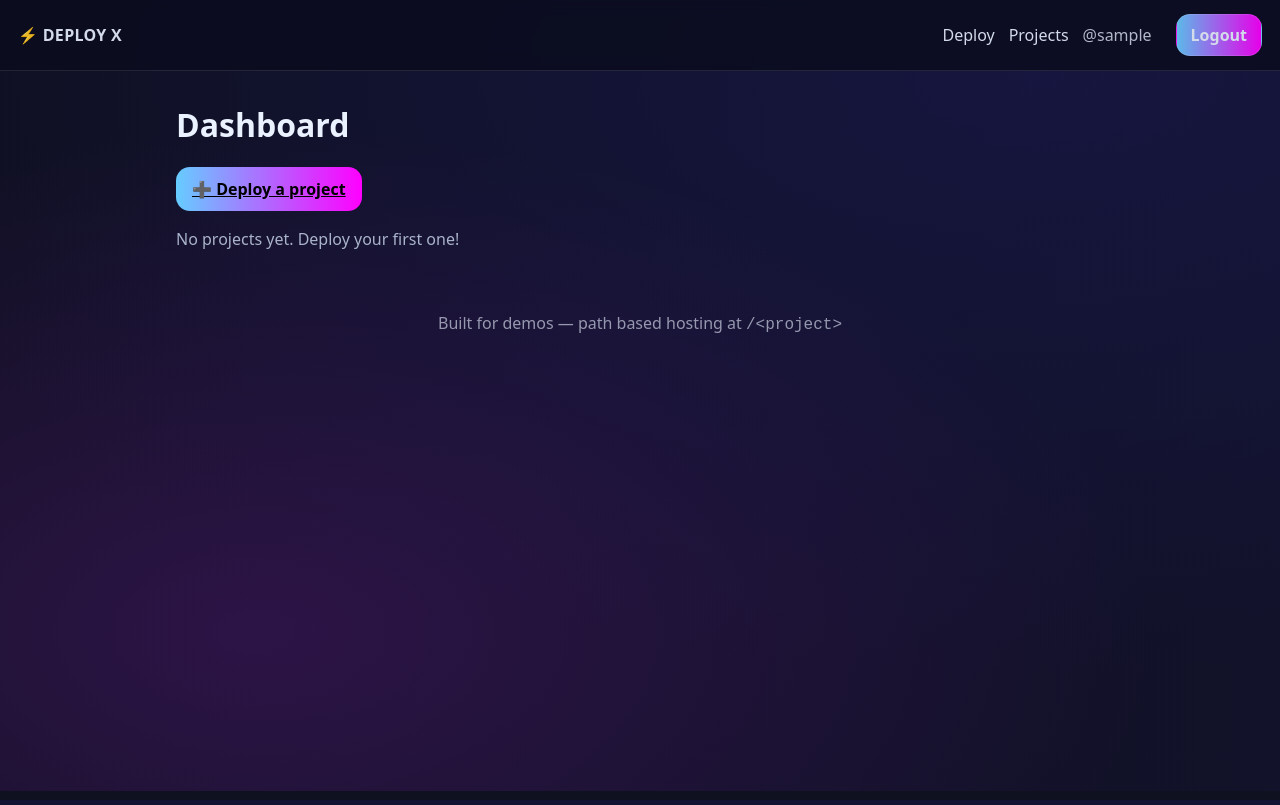
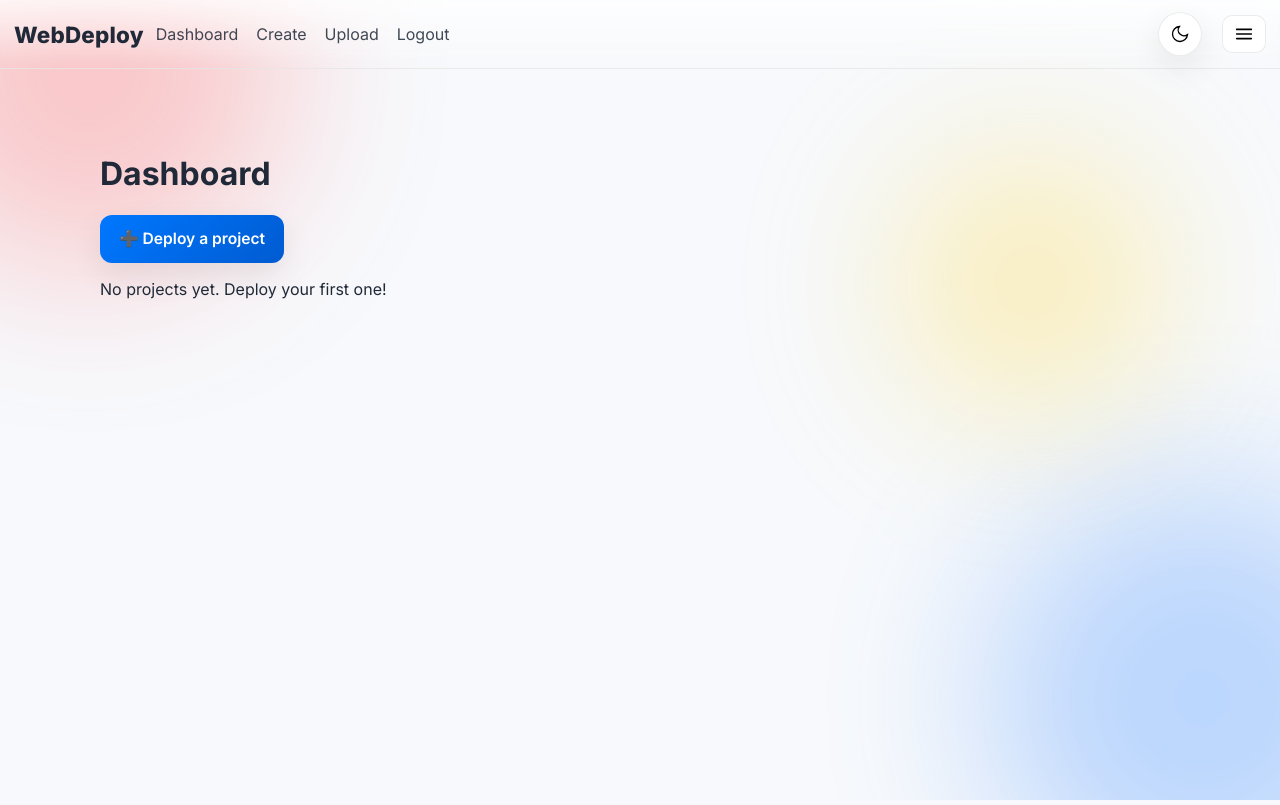
Before and after one commit to d0x-dev/DeployX, a Flask app: page / in a window 1280 px wide. Run offline with Flask 3, Linux system fonts and the light colour scheme; the visitor is signed in with stand-in values (Sample User, id 1).

Commit message:
Update base.html

```diff
--- a/templates/base.html
+++ b/templates/base.html
@@ -1,75 +1,186 @@
 <!doctype html>
-<html lang="en">
+<html lang="en" data-theme="light">
 <head>
-  <meta charset="utf-8" />
-  <meta name="viewport" content="width=device-width, initial-scale=1" />
-  <title>{{ title or "DEPLOY X " }}</title>
+  <meta charset="utf-8">
+  <meta name="viewport" content="width=device-width,initial-scale=1,viewport-fit=cover,user-scalable=yes">
+  <title>{% block title %}WebDeploy{% endblock %}</title>
+
+  <link rel="preconnect" href="https://fonts.googleapis.com">
+  <link href="https://fonts.googleapis.com/css2?family=Inter:wght@400;600;700;800&display=swap" rel="stylesheet">
+
   <style>
-    :root { --bg1:#0f1020; --bg2:#12122a; --fg:#eaf1ff; --acc:#6cf; --acc2:#f0f; --muted:#a9b3c9; }
+  :root{
+    --primary:#0078ff; --primary-dark:#005bd1;
+    --bg:#f7f9fc; --surface:#ffffff;
+    --text:#1f2937; --text-muted:#6b7280;
+    --border:rgba(0,0,0,0.08); --shadow:0 12px 32px rgba(0,0,0,0.08);
+    --radius:18px; --maxw:1120px; --section:4rem;
+    --gradient:linear-gradient(135deg,var(--primary) 0%,var(--primary-dark) 100%);
+  }
+  html[data-theme="dark"]{
+    --bg:#0f1116; --surface:#16191f; --text:#e5e7eb; --text-muted:#9ca3af;
+    --border:rgba(255,255,255,0.06); --shadow:0 12px 32px rgba(0,0,0,0.32);
+    --gradient:linear-gradient(135deg,#0090ff 0%,#005bd1 100%);
+  }
+
   *{box-sizing:border-box}
-    body{margin:0;color:var(--fg);font:16px/1.5 system-ui,-apple-system,Segoe UI,Roboto,Ubuntu;background:var(--bg1)}
-    .bg{position:fixed;inset:0;z-index:-1;background:
-      radial-gradient(1200px 600px at 80% 10%, #1f1f6f55, transparent),
-      radial-gradient(900px 500px at 20% 80%, #7f1fae44, transparent),
-      linear-gradient(90deg, var(--bg1), var(--bg2));animation:float 18s ease-in-out infinite}
-    @keyframes float{0%{transform:translateY(0)}50%{transform:translateY(-10px)}100%{transform:translateY(0)}}
-    .nav{display:flex;gap:14px;align-items:center;padding:14px 18px;backdrop-filter:blur(8px);background:#0b0c1dcc;position:sticky;top:0;border-bottom:1px solid #ffffff1a}
-    .brand{font-weight:700;letter-spacing:.3px;text-decoration:none;color:var(--fg)}
-    .nav a{color:var(--fg);text-decoration:none;opacity:.9}
-    .nav .spacer{flex:1}
-    .nav .btn{padding:8px 14px;border:1px solid #fff2;border-radius:14px;transition:transform .15s}
-    .nav .btn:hover{transform:translateY(-1px)}
-    .user{opacity:.75;margin-right:10px}
-    .container{max-width:960px;margin:30px auto;padding:0 16px}
-    .title{font-size:32px;margin:6px 0 18px}
-    .subtitle{font-size:20px;margin:20px 0 12px;opacity:.9}
-    .muted{color:var(--muted)}
-    .card{background:#0c0d22cc;border:1px solid #ffffff1a;padding:18px;border-radius:16px;box-shadow:0 10px 30px #0005;animation:pop .3s ease}
-    .card-float{transition:transform .2s ease,box-shadow .2s ease}
-    .card-float:hover{transform:translateY(-3px);box-shadow:0 18px 40px #0006}
-    @keyframes pop{from{transform:scale(.98);opacity:0}to{transform:scale(1);opacity:1}}
-    label{display:flex;flex-direction:column;gap:6px;margin:8px 0}
-    input{background:#0a0b1a;color:var(--fg);border:1px solid #ffffff22;padding:10px 12px;border-radius:12px}
-    .btn{display:inline-block;background:linear-gradient(90deg,var(--acc),var(--acc2));color:#000;font-weight:600;padding:10px 16px;border:none;border-radius:14px;cursor:pointer;transition:filter .2s ease,transform .15s ease}
-    .btn:hover{filter:saturate(1.2);transform:translateY(-1px)}
-    .btn.danger{background:linear-gradient(90deg,#ff6969,#ff3cac);color:#000}
-    .link{color:#9fd;text-decoration:none}
-    .mono{font-family:ui-monospace,SFMono-Regular,Menlo,Consolas,monospace;opacity:.9}
-    .grid{display:grid;grid-template-columns:repeat(auto-fit,minmax(260px,1fr));gap:16px}
-    .row{display:flex;gap:10px;align-items:center}
-    .flash-wrap{display:grid;gap:8px;margin-bottom:16px}
-    .flash{padding:10px 12px;border-radius:12px}
-    .flash.success{background:#0d4022;border:1px solid #27d07a55}
-    .flash.danger{background:#401018;border:1px solid #ff4b6e55}
-    .flash.warning{background:#3a360a;border:1px solid #e7d43a55}
-    .flash.info{background:#0c2a3a;border:1px solid #6cc9ff55}
-    .footer{text-align:center;opacity:.6;padding:30px 0}
-    .logpane{background:#0a0b1a;border:1px solid #243;padding:12px;height:60vh;overflow:auto;border-radius:12px;font-family:ui-monospace,SFMono-Regular,Menlo,Consolas,monospace;font-size:13px}
-    .badge{display:inline-flex;align-items:center;gap:8px;padding:6px 10px;border:1px solid #ffffff22;border-radius:999px;background:#0a0b1a}
+  html,body{height:100%}
+  body{
+    margin:0; background:var(--bg); color:var(--text);
+    font-family:'Inter',system-ui,-apple-system,Segoe UI,Roboto,Ubuntu,sans-serif;
+    overflow-x:hidden; -webkit-text-size-adjust:100%; touch-action:pan-y; scroll-behavior:smooth;
+  }
+  a{color:var(--primary); text-decoration:none}
+
+  .container{width:100%; max-width:var(--maxw); margin:0 auto; padding:0 1.25rem}
+  .page{min-height:calc(100dvh - 64px); padding:var(--section) 0}
+  @media (max-width:768px){ :root{--section:3rem}; .page{padding:2.5rem 0} }
+
+  /* Blobs */
+  .blobs{position:fixed; inset:0; pointer-events:none; z-index:-1; overflow:hidden}
+  .blob{position:absolute; border-radius:50%; filter:blur(80px); opacity:.35; animation:float 14s infinite alternate ease-in-out}
+  .blob.one{width:380px;height:380px; top:-100px; left:-120px; background:#ff6b6b; animation-delay:0s}
+  .blob.two{width:420px;height:420px; bottom:-120px; right:-120px; background:#4d96ff; animation-delay:1.3s}
+  .blob.three{width:260px;height:260px; top:20%; right:10%; background:#ffd93d; animation-delay:2.1s}
+  @keyframes float{0%{transform:translate(0,0) scale(1)}100%{transform:translate(40px,-40px) scale(1.08)}}
+
+  /* App bar */
+  .appbar{
+    position:sticky; top:0; z-index:10; backdrop-filter:blur(10px);
+    background:linear-gradient(180deg, rgba(255,255,255,.78), rgba(255,255,255,0));
+    border-bottom:1px solid var(--border); padding:12px 14px;
+    display:flex; align-items:center; gap:12px;
+  }
+  html[data-theme="dark"] .appbar{
+    background:linear-gradient(180deg, rgba(22,25,31,.78), rgba(22,25,31,0));
+  }
+  .brand{font-weight:800; font-size:1.4rem; letter-spacing:.2px; color:var(--text); text-decoration:none}
+  .nav{display:none; align-items:center; gap:18px}
+  .nav a{color:var(--text); opacity:.85}
+  .nav a:hover{opacity:1}
+  @media (min-width:900px){ .nav{display:flex} .hamb{display:none} }
+
+  /* Theme toggle */
+  .theme-toggle{
+    margin-left:auto; width:44px;height:44px;border-radius:50%; border:1px solid var(--border);
+    background:var(--surface); box-shadow:var(--shadow); display:inline-flex; align-items:center; justify-content:center; cursor:pointer;
+    transition:transform .15s ease
+  }
+  .theme-toggle:active{transform:scale(.97)}
+  .theme-toggle svg{width:20px;height:20px}
+
+  /* Drawer */
+  .hamb{margin-left:8px; width:44px;height:38px; border-radius:10px; border:1px solid var(--border);
+        background:var(--surface); display:inline-flex; align-items:center; justify-content:center; cursor:pointer}
+  .hamb svg{width:22px;height:22px}
+  .drawer{position:fixed; inset:0; z-index:11; pointer-events:none}
+  .drawer.open{pointer-events:auto}
+  .scrim{position:absolute; inset:0; background:rgba(0,0,0,.46); opacity:0; transition:opacity .22s}
+  .drawer.open .scrim{opacity:1}
+  .sheet{
+    position:absolute; right:0; top:0; height:100%; width:min(86vw,360px); overflow:auto;
+    background:var(--surface); border-left:1px solid var(--border); backdrop-filter:blur(12px);
+    transform:translate3d(100%,0,0); transition:transform .24s cubic-bezier(.2,.8,.2,1);
+    padding:16px;
+  }
+  .drawer.open .sheet{transform:translate3d(0,0,0)}
+  .sheet h3{margin:6px 0 12px; font-size:1.06rem}
+  .menu{display:flex; flex-direction:column; gap:8px}
+  .menu a{display:flex; align-items:center; gap:10px; padding:12px; border-radius:12px; border:1px solid var(--border); background:var(--surface)}
+  .menu a:hover{background:rgba(0,0,0,.04)}
+  html[data-theme="dark"] .menu a:hover{background:rgba(255,255,255,.06)}
+  .menu svg{width:18px;height:18px}
+
+  /* Cards + buttons */
+  .card{background:var(--surface); border:1px solid var(--border); border-radius:var(--radius); box-shadow:var(--shadow); padding:1.6rem 1.4rem; transition:transform .25s, box-shadow .25s}
+  .card:hover{transform:translateY(-2px); box-shadow:0 16px 40px rgba(0,0,0,0.14)}
+  .btn{display:inline-flex; align-items:center; justify-content:center; gap:.45rem; padding:.9rem 1.2rem; border-radius:12px; border:none; cursor:pointer; font-weight:600; transition:all .25s ease; font-size:.975rem; box-shadow:var(--shadow); color:#fff; background:var(--gradient)}
+  .btn:hover{filter:brightness(1.05)}
+  .btn-ghost{background:var(--surface); border:1px solid var(--border); color:var(--text)}
+  .btn-ghost:hover{background:rgba(0,0,0,.04)}
+  html[data-theme="dark"] .btn-ghost:hover{background:rgba(255,255,255,.06)}
+
+  /* Forms */
+  label{display:flex; flex-direction:column; gap:.45rem; margin:.6rem 0}
+  input{background:var(--surface); border:1px solid var(--border); border-radius:12px; padding:.8rem 1rem; color:var(--text); outline:none}
+  input:focus{box-shadow:0 0 0 3px rgba(0,120,255,.14)}
+
+  /* Flash */
+  .flash-wrap{display:grid; gap:8px; margin:1rem 0}
+  .flash{padding:.85rem 1rem; border-radius:12px; border:1px solid var(--border)}
+  .flash.success{background:#e9fce9}
+  .flash.danger{background:#ffe9ee}
+  .flash.warning{background:#fff6e6}
+  .flash.info{background:#e8f4ff}
+
+  /* Logs */
+  .logpane{background:#0b0f14; color:#e7ecf3; border:1px solid #243; padding:12px; height:60vh; overflow:auto; border-radius:12px; font-family:ui-monospace, SFMono-Regular, Menlo, Consolas, monospace; font-size:13px}
+  .badge{display:inline-flex; align-items:center; gap:8px; padding:10px 12px; border-radius:12px; background:var(--surface); border:1px solid var(--border); font-family:ui-monospace,Menlo,Consolas,monospace; color:var(--text); text-decoration:none; word-break:break-all}
   .dot{width:10px;height:10px;border-radius:50%}
   .dot.gray{background:#6c7280}
   .dot.amber{background:#fbbf24}
   .dot.green{background:#34d399}
-    .shine{animation:shine 1.6s ease-in-out 1}
-    @keyframes shine{0%{box-shadow:0 0 0 rgba(255,255,255,0)}50%{box-shadow:0 0 12px rgba(255,255,255,.4)}100%{box-shadow:0 0 0 rgba(255,255,255,0)}}
   </style>
 </head>
 <body>
-  <div class="bg"></div>
-  <nav class="nav">
-    <a href="{{ url_for('dashboard') }}" class="brand">⚡ DEPLOY X </a>
-    <div class="spacer"></div>
+
+  <!-- Blurred blobs -->
+  <div class="blobs" aria-hidden="true">
+    <div class="blob one"></div>
+    <div class="blob two"></div>
+    <div class="blob three"></div>
+  </div>
+
+  <!-- Header -->
+  <header class="appbar">
+    <a class="brand" href="{{ url_for('dashboard') }}">WebDeploy</a>
+
+    <nav class="nav" aria-label="Primary">
       {% if session.get('user') %}
-      <a href="{{ url_for('deploy') }}">Deploy</a>
-      <a href="{{ url_for('projects') }}">Projects</a>
-      <span class="user">@{{ session.get('user') }}</span>
-      <a class="btn" href="{{ url_for('logout') }}">Logout</a>
+        <a href="{{ url_for('dashboard') }}">Dashboard</a>
+        <a href="{{ url_for('deploy') }}">Create</a>
+        <a href="{{ url_for('projects') }}">Upload</a>
+        <a href="{{ url_for('logout') }}">Logout</a>
       {% else %}
-      <a class="btn" href="{{ url_for('login') }}">Login</a>
+        <a href="{{ url_for('login') }}">Login</a>
+        <a href="{{ url_for('signup') }}">Sign up</a>
       {% endif %}
     </nav>
 
-  <main class="container">
+    <!-- Theme toggle -->
+    <button class="theme-toggle" id="themeToggle" aria-label="Toggle theme">
+      <svg viewBox="0 0 24 24" fill="none" stroke="currentColor" stroke-width="1.6"><path d="M21 12.79A9 9 0 1 1 11.21 3 7 7 0 0 0 21 12.79Z"/></svg>
+    </button>
+
+    <!-- mobile hamburger -->
+    <button class="hamb" id="hamb" aria-label="Menu" aria-controls="drawer" aria-expanded="false">
+      <svg viewBox="0 0 24 24" fill="none" stroke="currentColor" stroke-width="1.8" stroke-linecap="round">
+        <path d="M4 7h16M4 12h16M4 17h16"/>
+      </svg>
+    </button>
+  </header>
+
+  <!-- Drawer -->
+  <aside class="drawer" id="drawer" aria-hidden="true">
+    <div class="scrim" id="scrim"></div>
+    <div class="sheet" role="dialog" aria-label="Menu">
+      <h3>Menu</h3>
+      <nav class="menu">
+        {% if session.get('user') %}
+          <a href="{{ url_for('dashboard') }}">Dashboard</a>
+          <a href="{{ url_for('deploy') }}">Create project</a>
+          <a href="{{ url_for('projects') }}">Upload files</a>
+          <a href="{{ url_for('logout') }}">Logout</a>
+        {% else %}
+          <a href="{{ url_for('login') }}">Login</a>
+          <a href="{{ url_for('signup') }}">Sign up</a>
+        {% endif %}
+      </nav>
+    </div>
+  </aside>
+
+  <main class="page">
+    <div class="container">
       {% with messages = get_flashed_messages(with_categories=true) %}
         {% if messages %}
           <div class="flash-wrap">
@@ -80,17 +191,35 @@
         {% endif %}
       {% endwith %}
       {% block content %}{% endblock %}
+    </div>
   </main>
 
-  <footer class="footer">
-    Built for demos — path based hosting at <code>/&lt;project&gt;</code>
-  </footer>
+  <script>
+  // Theme toggle
+  (function(){
+    const root=document.documentElement, btn=document.getElementById('themeToggle');
+    const saved=localStorage.getItem('theme');
+    const prefersDark = window.matchMedia && window.matchMedia('(prefers-color-scheme: dark)').matches;
+    const set = m=>{
+      root.setAttribute('data-theme', m);
+      localStorage.setItem('theme', m);
+      btn.innerHTML = m==='dark'
+        ? '<svg viewBox="0 0 24 24" fill="none" stroke="currentColor" stroke-width="1.6"><circle cx="12" cy="12" r="4"/><path d="M12 2v2m0 16v2m10-10h-2M4 12H2m15.5-7.5-1.4 1.4M7.9 17.9l-1.4 1.4m12.6 0-1.4-1.4M7.9 6.1 6.5 4.7"/></svg>'
+        : '<svg viewBox="0 0 24 24" fill="none" stroke="currentColor" stroke-width="1.6"><path d="M21 12.79A9 9 0 1 1 11.21 3 7 7 0 0 0 21 12.79Z"/></svg>';
+    };
+    set(saved || (prefersDark?'dark':'light'));
+    btn.addEventListener('click',()=>set(root.getAttribute('data-theme')==='light'?'dark':'light'),{passive:true});
+  })();
 
-  <script>
-    // tiny flourish for buttons
-    window.addEventListener('load', () => {
-      document.querySelectorAll('.btn').forEach((b,i)=>setTimeout(()=>b.classList.add('shine'),120*i));
-    });
+  // Drawer
+  (function(){
+    const hamb=document.getElementById('hamb'), drawer=document.getElementById('drawer'), scrim=document.getElementById('scrim');
+    if(!hamb||!drawer) return;
+    const open=()=>{requestAnimationFrame(()=>{drawer.classList.add('open'); drawer.setAttribute('aria-hidden','false'); hamb.setAttribute('aria-expanded','true');});};
+    const close=()=>{drawer.classList.remove('open'); drawer.setAttribute('aria-hidden','true'); hamb.setAttribute('aria-expanded','false');};
+    hamb.addEventListener('click',open,{passive:true}); scrim.addEventListener('click',close,{passive:true});
+    window.addEventListener('keydown',e=>{if(e.key==='Escape') close();},{passive:true});
+  })();
   </script>
 </body>
 </html>
```
Lines whose indentation alone changed are shown as unchanged.
